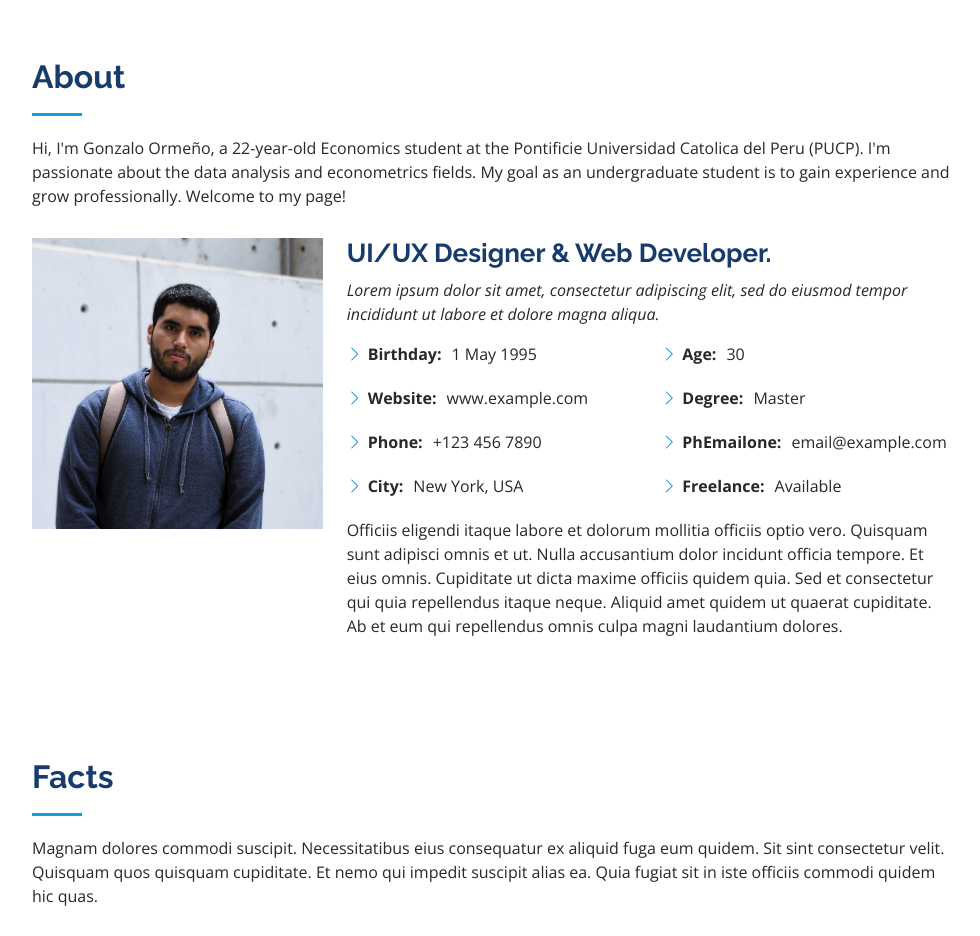
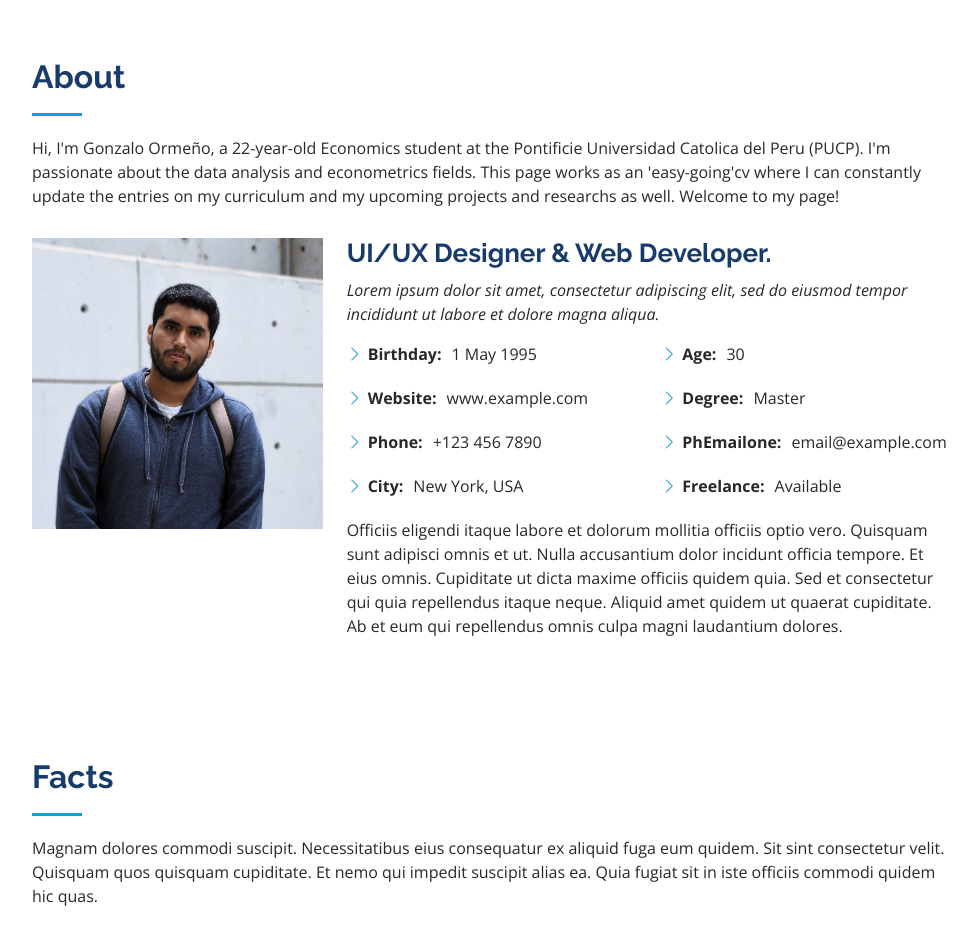
Before and after one commit to Gonzalo-Ormeno/Gonzalo_Ormeno_CV, a plain HTML site: page index.html in a window 1280 px wide. Shown: the part 802-1738 px from the top of the page, without its empty margins (298-1278 px from the left). Drawn offline with nearby package versions, Linux system fonts and the light colour scheme.

Commit message:
Update index.html

```diff
--- a/index.html
+++ b/index.html
@@ -86,7 +86,7 @@
 
         <div class="section-title">
           <h2>About</h2>
-          <p>Hi, I'm Gonzalo Ormeño, a 22-year-old Economics student at the Pontificie Universidad Catolica del Peru (PUCP). I'm passionate about the data analysis and econometrics fields. My goal as an undergraduate student is to gain experience and grow professionally. Welcome to my page!</p>
+          <p>Hi, I'm Gonzalo Ormeño, a 22-year-old Economics student at the Pontificie Universidad Catolica del Peru (PUCP). I'm passionate about the data analysis and econometrics fields. This page works as an 'easy-going'cv where I can constantly update the entries on my curriculum and my upcoming projects and researchs as well. Welcome to my page!</p>
         </div>
 
         <div class="row">
```
